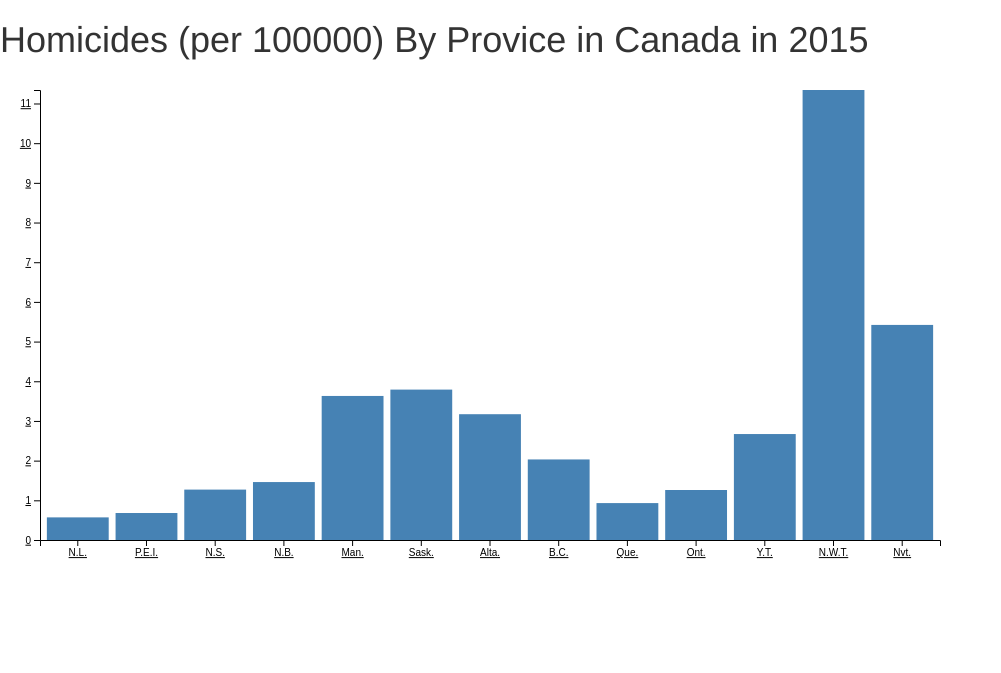
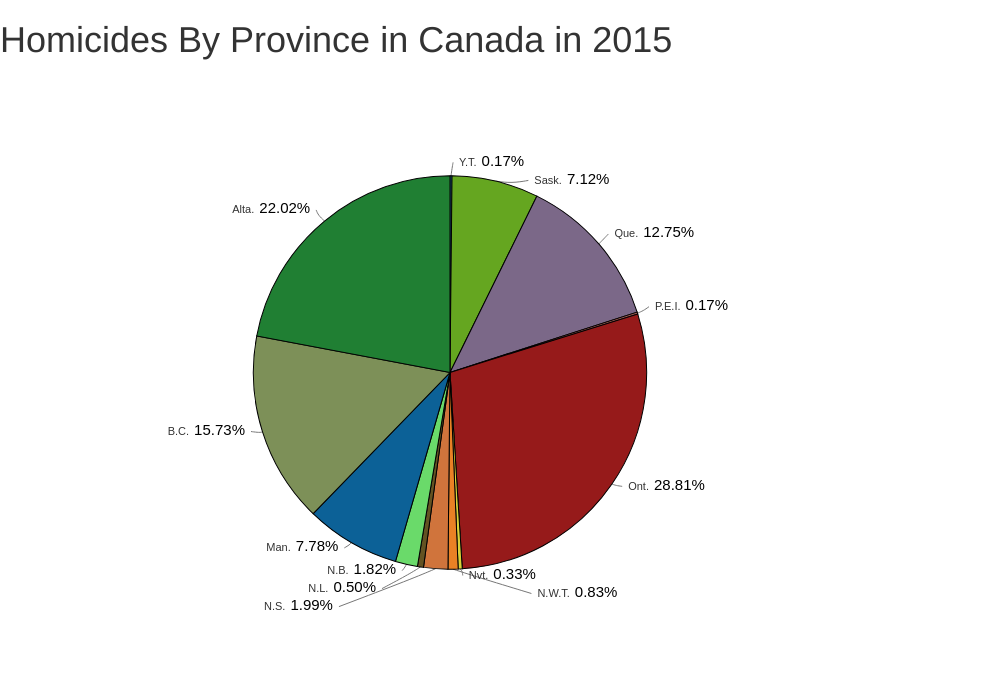
Before and after one commit to jay754/canadian-crimerates, a plain HTML site: page index.html in a window 1280 px wide. Shown: the whole page, without its empty margins (0-1001 px from the left). Drawn offline with nearby package versions, Linux system fonts and the light colour scheme.

Commit message:
spelling error

```diff
--- a/index.html
+++ b/index.html
@@ -11,7 +11,7 @@
 
   <body>
 
-  <h1> Homicides (per 100000) By Provice in Canada in 2015 </h1>
+  <h1> Homicides By Province in Canada in 2015 </h1>
 
   <div id="pieChart"></div>
 
@@ -19,9 +19,9 @@
 
   <script type="text/javascript" src="https://code.jquery.com/jquery-2.2.4.min.js"></script>
   <script type="text/javascript" src="https://maxcdn.bootstrapcdn.com/bootstrap/3.3.7/js/bootstrap.min.js"></script>
-  <!-- <script type="text/javascript" src="https://cdnjs.cloudflare.com/ajax/libs/d3/3.4.4/d3.min.js"></script> -->
-  <script type="text/javascript" src="https://d3js.org/d3.v4.min.js"></script>
-  <!-- <script type="text/javascript" src="d3pie.min.js"></script> -->
+  <script type="text/javascript" src="https://cdnjs.cloudflare.com/ajax/libs/d3/3.4.4/d3.min.js"></script>
+  <!-- <script type="text/javascript" src="https://d3js.org/d3.v4.min.js"></script> -->
+  <script type="text/javascript" src="d3pie.min.js"></script>
   <script type="text/javascript" src="main.js"></script>
 
 </html>
--- a/main.js
+++ b/main.js
@@ -16,67 +16,67 @@ $(function(){
 
   /* For the Bar Chart */
 
-  function drawChart(){
-    // set the dimensions and margins of the graph
-    var margin = {top: 20, right: 20, bottom: 30, left: 40},
-        width = 960 - margin.left - margin.right,
-        height = 500 - margin.top - margin.bottom;
-
-    // set the ranges
-    var x = d3.scaleBand()
-              .range([0, width])
-              .padding(0.1);
-    var y = d3.scaleLinear()
-              .range([height, 0]);
-
-    // append the svg object to the body of the page
-    // append a 'group' element to 'svg'
-    // moves the 'group' element to the top left margin
-    var svg = d3.select("body").append("svg")
-        .attr("width", width + margin.left + margin.right)
-        .attr("height", height + margin.top + margin.bottom)
-        .attr("text-anchor", "middle")
-          .style("font-size", "16px")
-          .style("text-decoration", "underline")
-          .text("Value vs Date Graph")
-      .append("g")
-        .attr("transform",
-              "translate(" + margin.left + "," + margin.top + ")");
-
-    // get the data
-    d3.csv("2015/data.csv", function(error, data) {
-      if (error) throw error;
-
-      // format the data
-      data.forEach(function(d) {
-        d.Homicides = +d.Homicides;
-      });
-
-      // Scale the range of the data in the domains
-      x.domain(data.map(function(d) { return d.Province; }));
-      y.domain([0, d3.max(data, function(d) { return d.Homicides; })]);
-
-      // append the rectangles for the bar chart
-      svg.selectAll(".bar")
-          .data(data)
-        .enter().append("rect")
-          .attr("class", "bar")
-          .attr("x", function(d) { return x(d.Province); })
-          .attr("width", x.bandwidth())
-          .attr("y", function(d) { return y(d.Homicides); })
-          .attr("height", function(d) { return height - y(d.Homicides); });
-
-      // add the x Axis
-      svg.append("g")
-          .attr("transform", "translate(0," + height + ")")
-          .call(d3.axisBottom(x));
-
-      // add the y Axis
-      svg.append("g")
-          .call(d3.axisLeft(y));
-
-    });
-  }
+  // function drawChart(){
+  //   // set the dimensions and margins of the graph
+  //   var margin = {top: 20, right: 20, bottom: 30, left: 40},
+  //       width = 960 - margin.left - margin.right,
+  //       height = 500 - margin.top - margin.bottom;
+  //
+  //   // set the ranges
+  //   var x = d3.scaleBand()
+  //             .range([0, width])
+  //             .padding(0.1);
+  //   var y = d3.scaleLinear()
+  //             .range([height, 0]);
+  //
+  //   // append the svg object to the body of the page
+  //   // append a 'group' element to 'svg'
+  //   // moves the 'group' element to the top left margin
+  //   var svg = d3.select("body").append("svg")
+  //       .attr("width", width + margin.left + margin.right)
+  //       .attr("height", height + margin.top + margin.bottom)
+  //       .attr("text-anchor", "middle")
+  //         .style("font-size", "16px")
+  //         .style("text-decoration", "underline")
+  //         .text("Value vs Date Graph")
+  //     .append("g")
+  //       .attr("transform",
+  //             "translate(" + margin.left + "," + margin.top + ")");
+  //
+  //   // get the data
+  //   d3.csv("2015/data.csv", function(error, data) {
+  //     if (error) throw error;
+  //
+  //     // format the data
+  //     data.forEach(function(d) {
+  //       d.Homicides = +d.Homicides;
+  //     });
+  //
+  //     // Scale the range of the data in the domains
+  //     x.domain(data.map(function(d) { return d.Province; }));
+  //     y.domain([0, d3.max(data, function(d) { return d.Homicides; })]);
+  //
+  //     // append the rectangles for the bar chart
+  //     svg.selectAll(".bar")
+  //         .data(data)
+  //       .enter().append("rect")
+  //         .attr("class", "bar")
+  //         .attr("x", function(d) { return x(d.Province); })
+  //         .attr("width", x.bandwidth())
+  //         .attr("y", function(d) { return y(d.Homicides); })
+  //         .attr("height", function(d) { return height - y(d.Homicides); });
+  //
+  //     // add the x Axis
+  //     svg.append("g")
+  //         .attr("transform", "translate(0," + height + ")")
+  //         .call(d3.axisBottom(x));
+  //
+  //     // add the y Axis
+  //     svg.append("g")
+  //         .call(d3.axisLeft(y));
+  //
+  //   });
+  // }
 
   /* For the pie Chart */
 
@@ -160,6 +160,6 @@ $(function(){
     });
   }
 
-  drawChart();
+  // drawChart();
   drawPiegraph();
 });
```
Also changed, not shown: Barchart.png, data.png.
